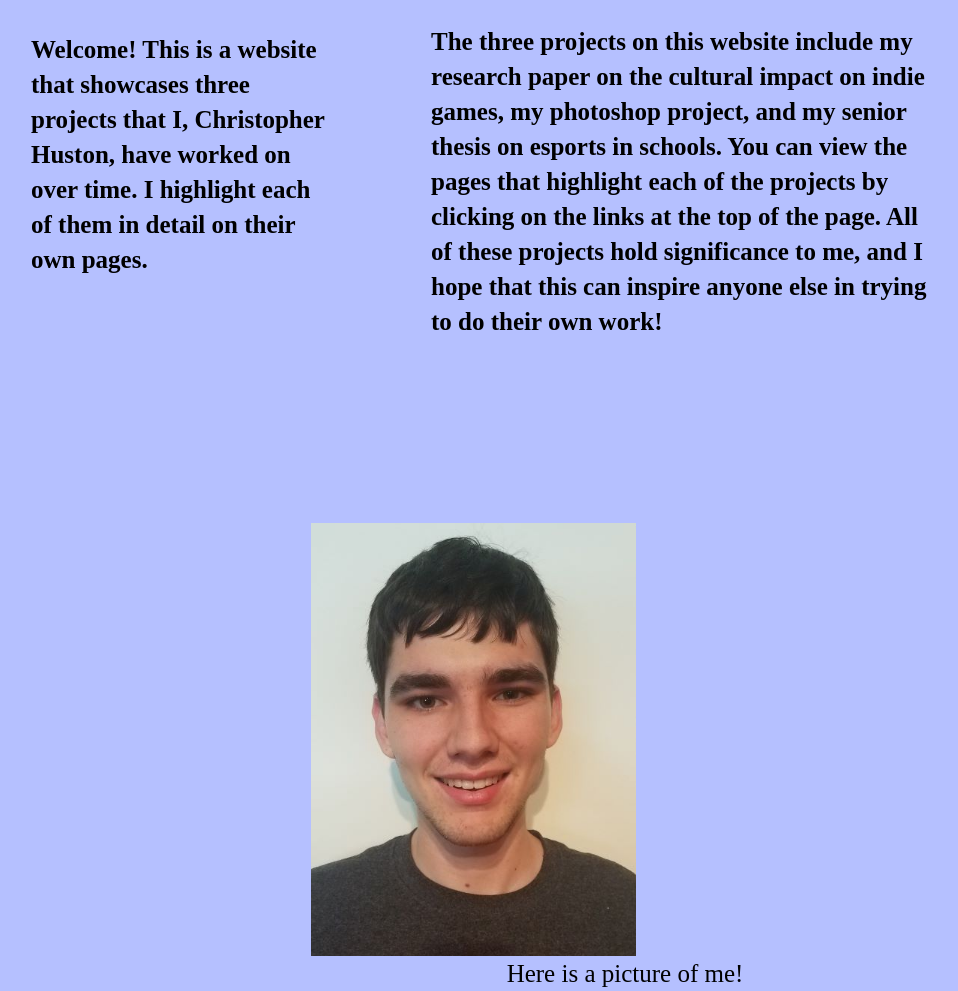
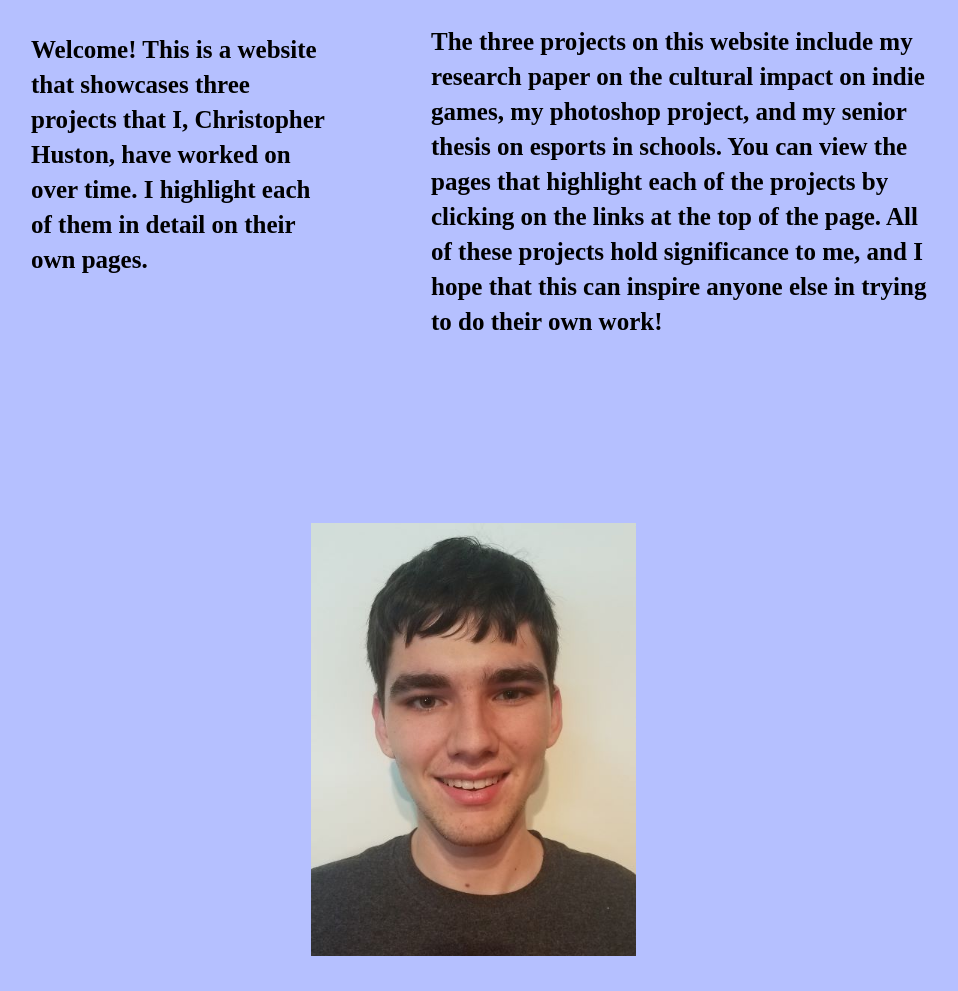
Before and after one commit to Chris20122/igme110, a plain HTML site: page index.html in a window 1280 px wide. Shown: the part 139-1130 px from the top of the page, without its empty margins (27-985 px from the left). After the commit the page ends 1103 px from the top, so only its background shows below. Drawn offline with Linux system fonts and the light colour scheme.

Commit message:
Update index.html

```diff
--- a/index.html
+++ b/index.html
@@ -55,7 +55,6 @@
     <img src="Media/Chris_Picture.jpg" alt="Chris" id="picture_img" />
     </div>
 
-<div id="textbox4">
-    <a> Here is a picture of me!</a>   </div>
+
 
     </html>
```
